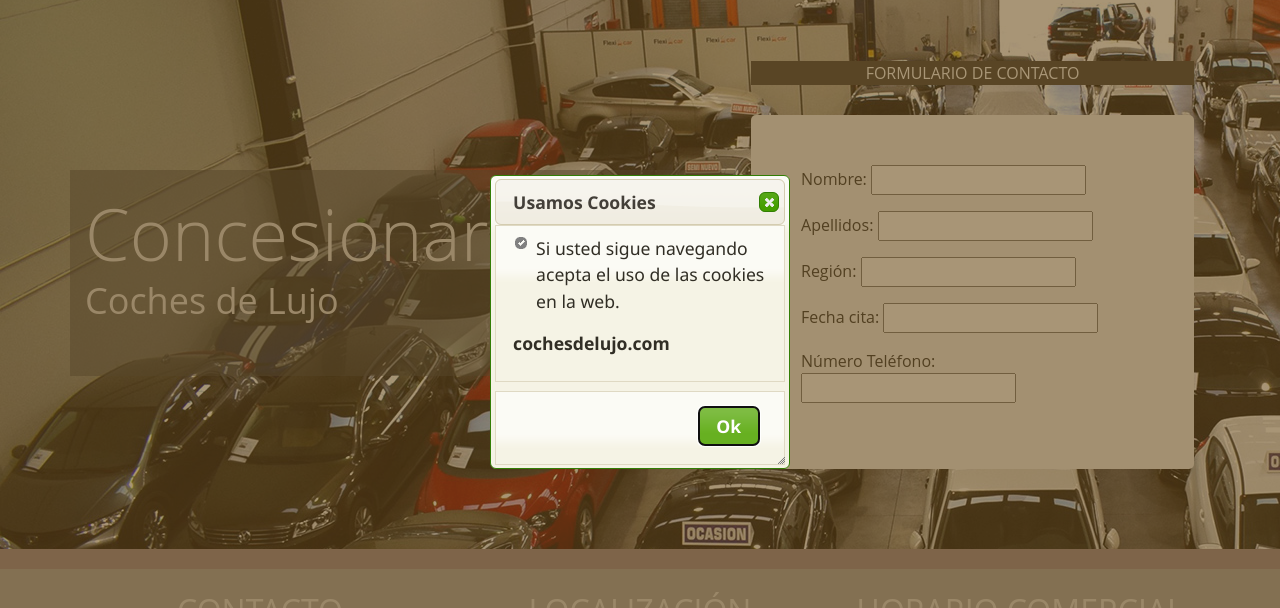
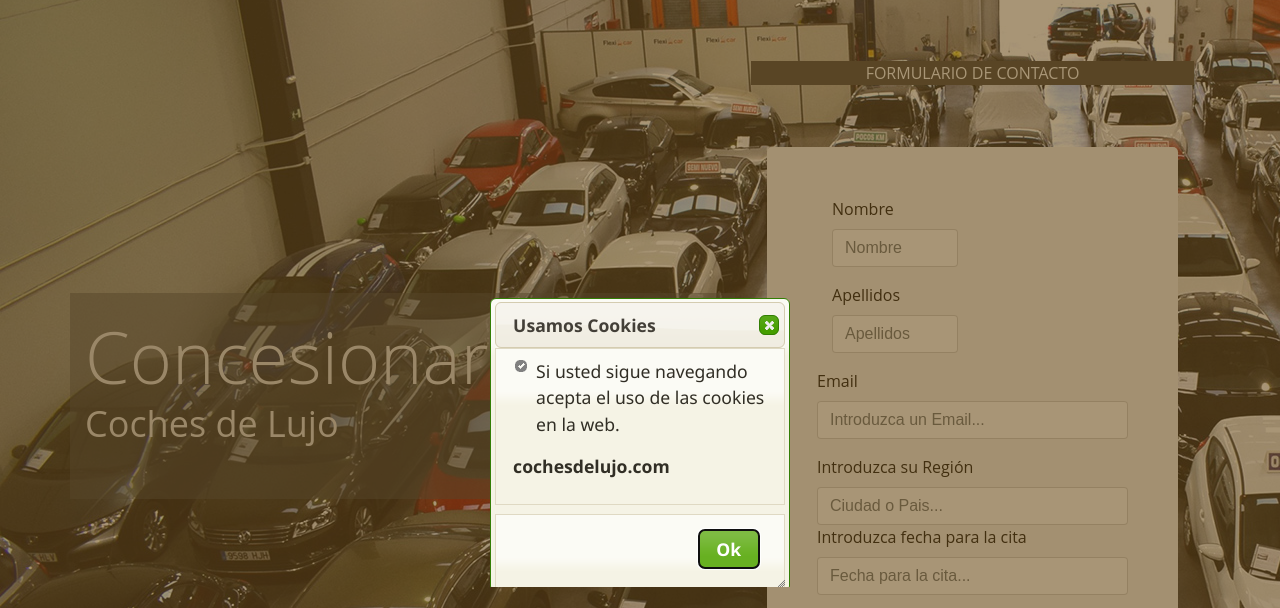
Before and after one commit to Franklonchas/Proyecto_JQuery_UI, a plain HTML site: page index.html in a window 1280 px wide. Shown: the part 182-790 px from the top of the page. Drawn offline with nearby package versions, Linux system fonts and the light colour scheme.

Commit message:
Modificacion de formulario y animaciones

```diff
--- a/index.html
+++ b/index.html
@@ -75,6 +75,8 @@
                 dateFormat: 'dd-mm-yy',
                 numberOfMonths: 2,
                 showButtonPanel: true,
+                duration: 2000,
+                easing:"swing",
                 showAnim: "slideDown"
             });
         });
@@ -85,12 +87,15 @@
             $("#dialogo").dialog({
                 modal: true,
                 show: {
-                    effect: "drop",
-                    duration: 1000
+                    effect: "fold",
+                    duration: 2000,
+                    easing:"swing",
+                    queue:false
                 },
                 hide: {
                     effect: "explode",
-                    duration: 1000
+                    duration: 2000,
+                    easing:"swing"
                 },
                 buttons: {
                     Ok: function () {
@@ -172,13 +177,36 @@
                 <div class="col-lg-5 p-3">
                     <p class="colorPTituloContacto animated zoomIn">FORMULARIO DE CONTACTO</p>
                     <div>
-                        <form class="colorFormularioContacto animated zoomIn">
-                            <p>Nombre: <input id="nombre"/></p>
-                            <p>Apellidos: <input id="apellidos"/></p>
-                            <p>Región: <input id="myText"/></p>
-                            <p>Fecha cita: <input type="text" id="datepicker"></p>
-                            <p>Número Teléfono: <input id="telefono"/></p>
-                        </form>
+                        <div class="col-lg-12 p-3">
+                            <form class="colorTexto colorFormularioContacto colorFormularioLetras animated zoomIn">
+                                <div class="form-row">
+                                    <div class="form-group col-md-6">
+                                        <label for="inputEmail4">Nombre</label>
+                                        <input type="text" class="form-control" id="inputEmail4" placeholder="Nombre"
+                                               required>
+                                    </div>
+                                    <div class="form-group col-md-6">
+                                        <label for="inputPassword4">Apellidos</label>
+                                        <input type="text" class="form-control" id="inputPassword4"
+                                               placeholder="Apellidos" required>
+                                    </div>
+                                </div>
+                                <div class="form-group">
+                                    <label for="inputEmail4">Email</label>
+                                    <input type="email" class="form-control" id="inputEmail4"
+                                           placeholder="Introduzca un Email..." required>
+                                </div>
+                                <div class="form-group">
+                                    <label for="inputEmail4">Introduzca su Región</label>
+                                    <div><input id="myText" class="form-control" placeholder="Ciudad o Pais..."
+                                                required></div>
+                                    <label for="inputEmail4">Introduzca fecha para la cita</label>
+                                    <div><input type="text" id="datepicker" class="form-control"
+                                                placeholder="Fecha para la cita..." required></div>
+                                </div>
+                                <button type="submit" class="btn btn-primary">Confirmar</button>
+                            </form>
+                        </div>
                     </div>
                 </div>
             </div>
```
